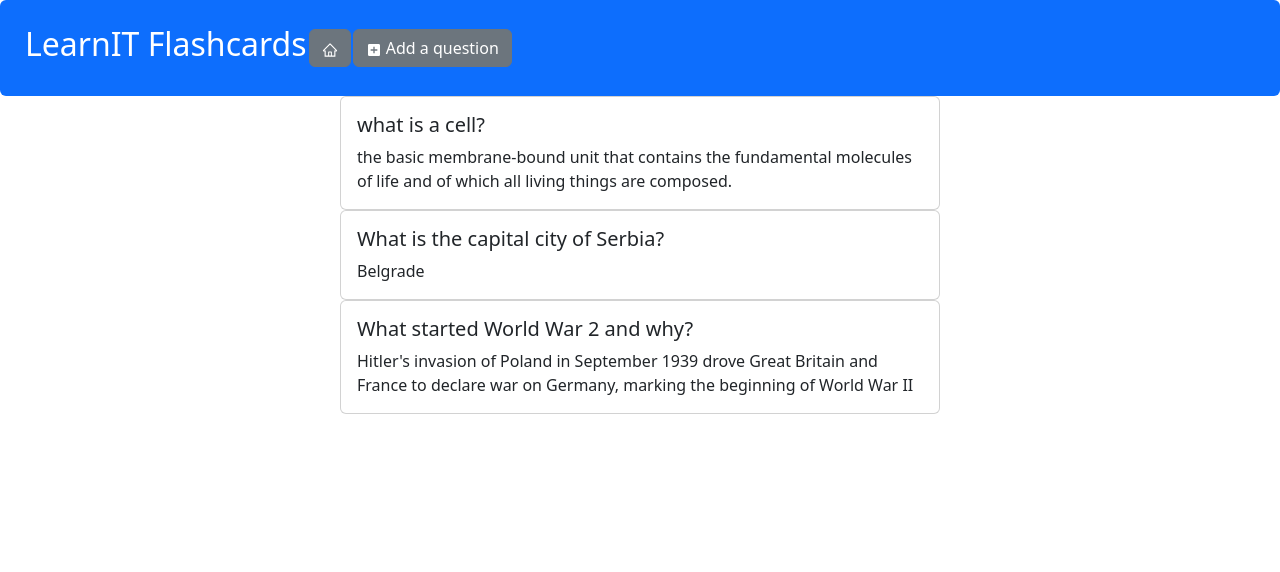
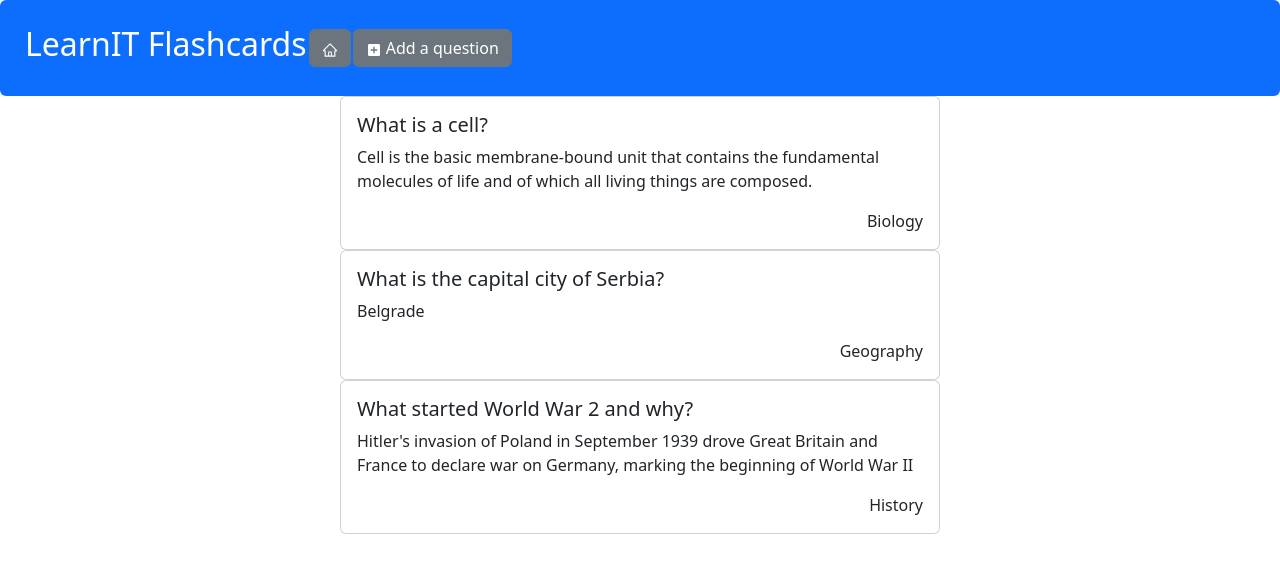
Before and after one commit to majapavlovic/flashcards-react, a React (Create React App) app: page / in a window 1280 px wide. Shown: the top 572 px of the page. Built offline with nearby package versions, Linux system fonts and the light colour scheme.

Commit message:
added category to q&a

```diff
--- a/src/App.js
+++ b/src/App.js
@@ -10,20 +10,22 @@ function App() {
   const [flashcards, setFlashcards] = useState([
     {
       id: 1,
-      question: "what is a cell?",
-      answer:
-        " the basic membrane-bound unit that contains the fundamental molecules of life and of which all living things are composed.",
+      question: "What is a cell?",
+      answer:"Cell is the basic membrane-bound unit that contains the fundamental molecules of life and of which all living things are composed.",
+      category: "Biology"
     },
     {
       id: 2,
       question: "What is the capital city of Serbia?",
       answer: "Belgrade",
+      category: "Geography"
+
     },
     {
       id: 3,
       question: "What started World War 2 and why?",
-      answer:
-        "Hitler's invasion of Poland in September 1939 drove Great Britain and France to declare war on Germany, marking the beginning of World War II",
+      answer: "Hitler's invasion of Poland in September 1939 drove Great Britain and France to declare war on Germany, marking the beginning of World War II",
+      category: "History"
     },
   ]);
 
--- a/src/components/Flashcard.jsx
+++ b/src/components/Flashcard.jsx
@@ -1,5 +1,4 @@
 import React from 'react'
-import { Link } from 'react-router-dom'
 
 function Flashcard({flashcard}) {
   return (
@@ -7,6 +6,7 @@ function Flashcard({flashcard}) {
       <div className="card-body">
         <h5 className="card-title">{flashcard.question}</h5>
         <p className="card-text">{flashcard.answer}</p>
+        <span style={{float:"right"}}>{flashcard.category}</span>
       </div>
     </div>
   )
```
